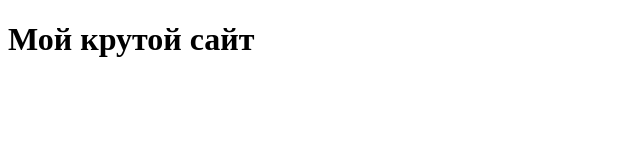
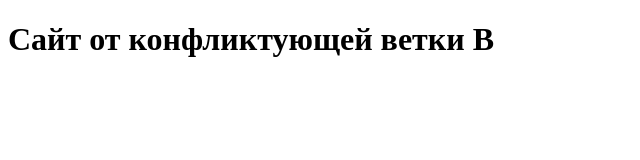
Before and after one commit to brokiller2018/web-project, a plain HTML site: page index.html in a window 1280 px wide. Shown: the whole page, without its empty margins (0-640 px from the left). Drawn offline with Linux system fonts and the light colour scheme.

Commit message:
Изменение заголовка в ветке B

```diff
--- a/index.html
+++ b/index.html
@@ -10,7 +10,7 @@
 <body>
 <body>
 <header>
-    <h1>Мой крутой сайт</h1>
+    <h1>Сайт от конфликтующей ветки B</h1>
 </header>
 </body>
 </body>
```
